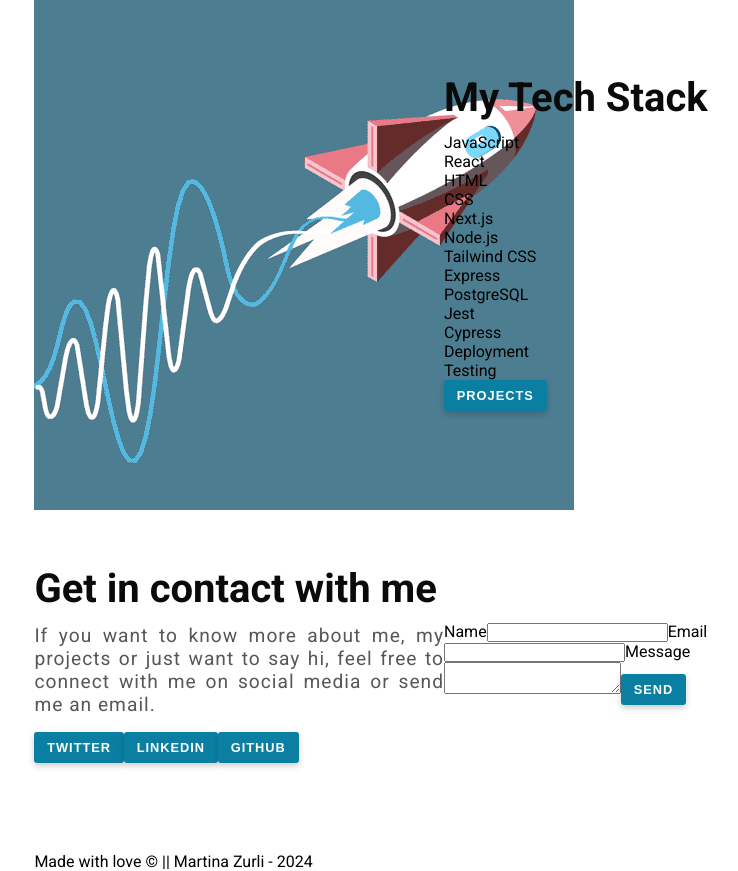
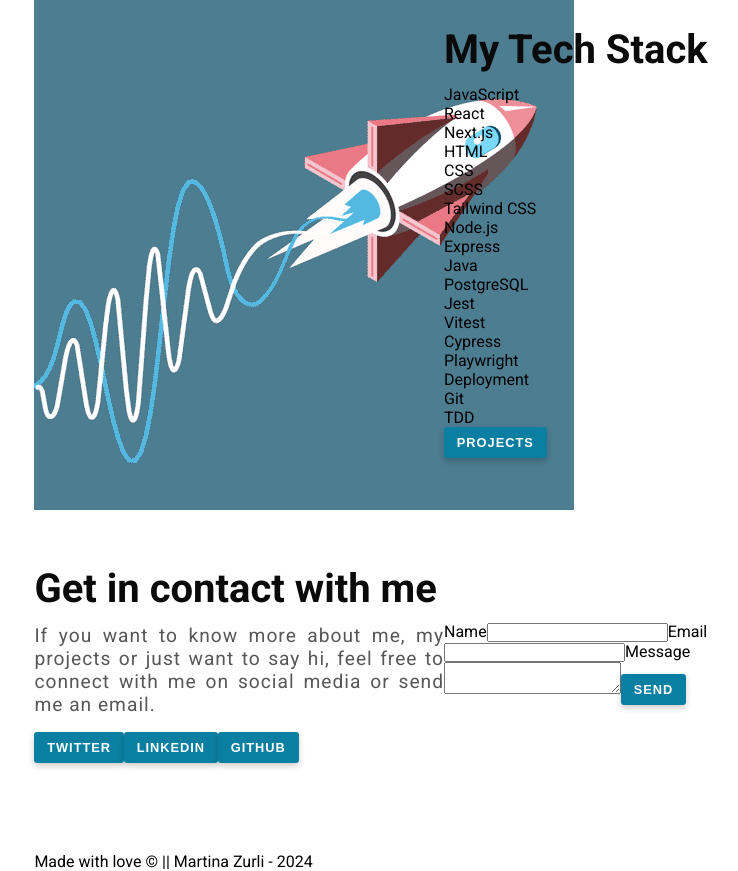
Before and after one commit to MartiZu/Portfolio, a React (Create React App) app in the folder portfolio/: page / in a window 1280 px wide. Shown: the part 3880-4751 px from the top of the page, without its empty margins (196-934 px from the left). Built offline with nearby package versions, Linux system fonts and the light colour scheme.

Commit message:
updated skills

```diff
--- a/portfolio/src/components/ImproveSkills.js
+++ b/portfolio/src/components/ImproveSkills.js
@@ -4,17 +4,22 @@ export default function TechStack() {
   const list = [
     "JavaScript",
     "React",
+    "Next.js",
     "HTML",
     "CSS",
-    "Next.js",
+    "SCSS",
+    "Tailwind CSS",
     "Node.js",
-    "Tailwind CSS",
     "Express",
+    "Java",
     "PostgreSQL",
     "Jest",
+    "Vitest",
     "Cypress",
+    "Playwright",
     "Deployment",
-    "Testing",
+    "Git",
+    "TDD"
   ];
 
   return (
```
